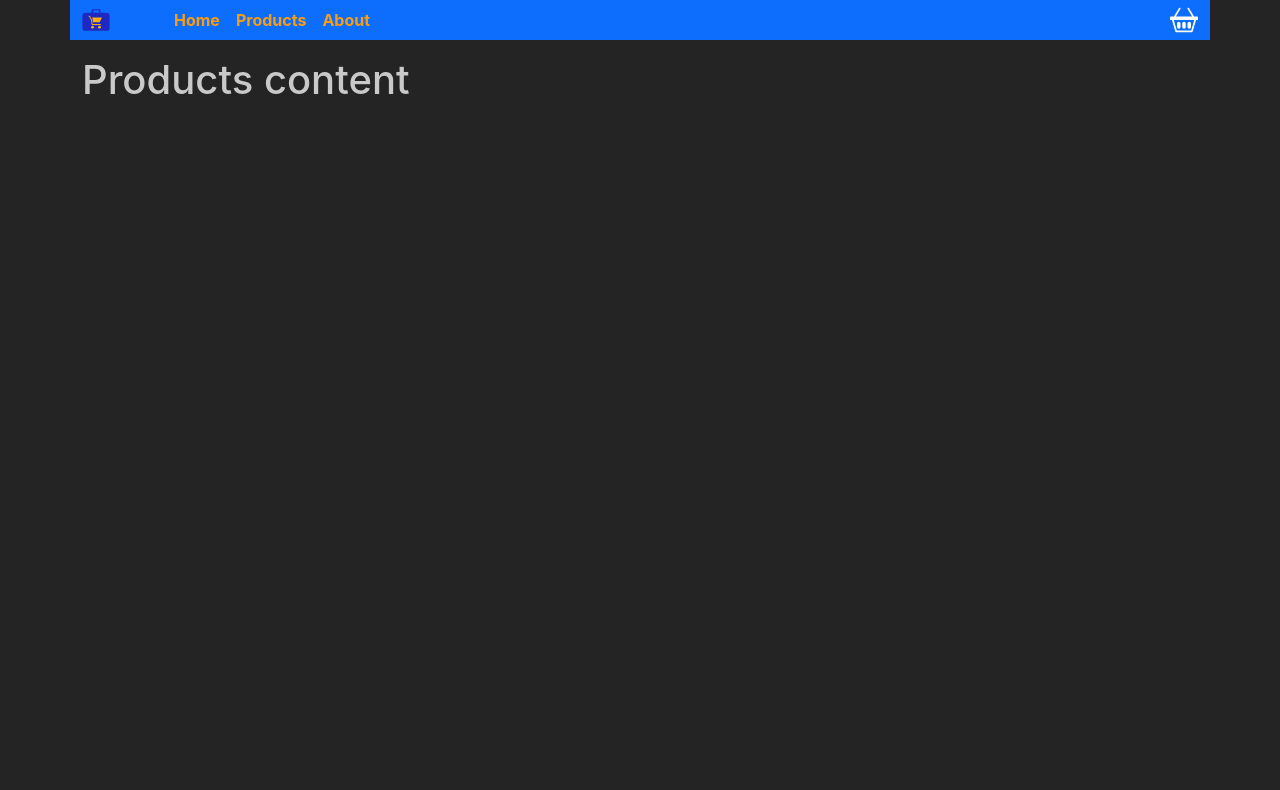
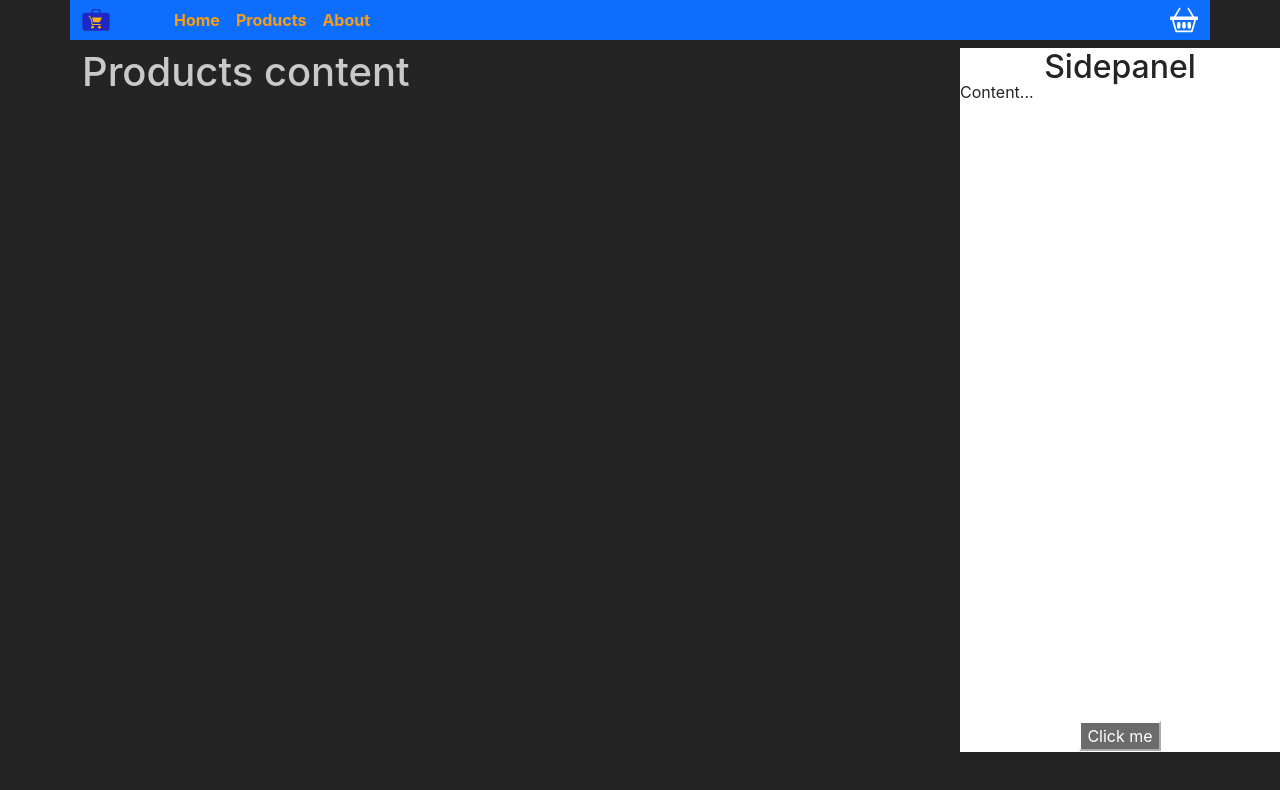
Before and after one commit to HansKalsi/EcommerceMockShop, a React (Vite) app: page /products in a window 1280 px wide. Both pictures are taken after a click on the picture 1184 px from the left and 20 px from the top of the page. Shown: the top 790 px of the page. Built offline with nearby package versions, Linux system fonts and the light colour scheme.

Commit message:
Add sidepanel that opens when basket icon is clicked

```diff
--- a/src/components/Navigation.tsx
+++ b/src/components/Navigation.tsx
@@ -4,6 +4,7 @@ import { Link, Outlet } from "react-router-dom";
 import ecommerceLogo from "/ecommerce-logo.svg";
 import basketIcon from "/basket-icon.svg";
 import { Container } from "react-bootstrap";
+import { Sidepanel } from "./Sidepanel";
 
 interface LinkType {
     link: string;
@@ -18,6 +19,7 @@ const links: LinkType[] = [
 
 export function Navigation() {
     const [opened, { toggle }] = useDisclosure(false);
+    const [basketOpened, { toggle: toggleBasket }] = useDisclosure(false);
 
     const items = links.map((link) => (
         <Link
@@ -40,10 +42,11 @@ export function Navigation() {
                     </Group>
 
                     <Burger opened={opened} onClick={toggle} hiddenFrom="xs" size="sm" aria-label="Burger Menu" />
-                    <Image className="white-svg" src={basketIcon} />
+                    <Image onClick={toggleBasket} className="white-svg" src={basketIcon} />
                 </Container>
             </header>
             <Outlet />
+            <Sidepanel open={basketOpened} />
         </>
     )
 }
--- /dev/null
+++ b/src/components/Sidepanel.tsx
@@ -0,0 +1,15 @@
+export function Sidepanel(props: { open: boolean }) {
+    return (
+        <div hidden={!props.open} role="sidepanel" className="sidepanel">
+            <header>
+                <h2>Sidepanel</h2>
+            </header>
+            <main>
+                Content...
+            </main>
+            <footer>
+                <button onClick={() => console.log('click')}>Click me</button>
+            </footer>
+        </div>
+    )
+}
--- /dev/null
+++ b/src/styles/_sidepanel.scss
@@ -0,0 +1,31 @@
+.sidepanel {
+    background-color: white;
+    color: #242424;
+    z-index: 1;
+    position: absolute;
+    right: 0;
+    top: 6vh;
+    height: 88vh; // 6vh top and bottom of equal space
+    width: 20rem;
+
+    > header, > footer {
+        align-content: center;
+        text-align: center;
+        height: 4vh;
+    }
+
+    > header {
+
+        h2 {
+            margin: unset;
+        }
+    }
+
+    > main {
+        height: 80vh;
+    }
+
+    > footer {
+
+    }
+}
--- a/src/styles/globals.scss
+++ b/src/styles/globals.scss
@@ -1,4 +1,5 @@
 @import './navigation';
+@import './sidepanel';
 
 #root {
     width: 100vw;
@@ -6,8 +7,7 @@
 }
 
 .page {
-    padding-top: 1rem;
-    // background-color: white;
+    padding-top: 1vh;
 }
 
 .white-svg {
```
Also changed, not shown: 1 other file (tests, documents, lock files or other folders).
